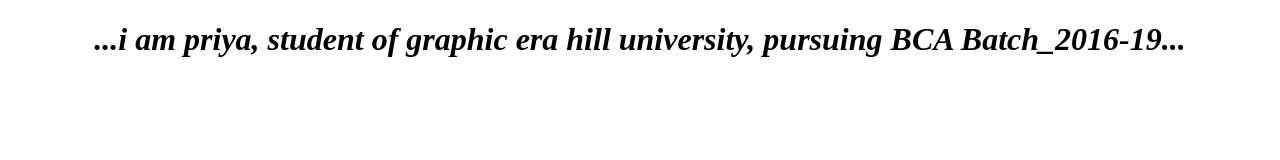
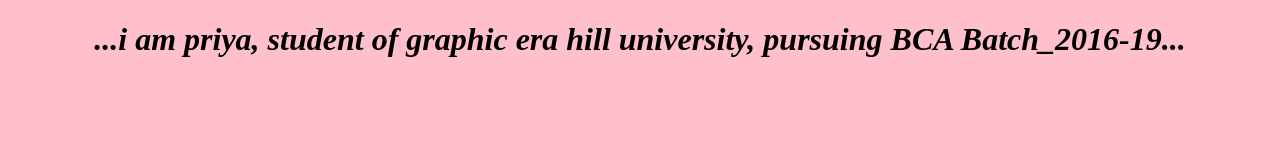
Before and after one commit to bishtpriya98/bishtpriya98.github.io, a plain HTML site: page index.html in a window 1280 px wide. Drawn offline with Linux system fonts and the light colour scheme.

Commit message:
Update index.html

```diff
--- a/index.html
+++ b/index.html
@@ -13,7 +13,7 @@
 </body>
 <style>
   body{
-    background-color:light pink;
+    background-color:pink;
     text-align:center;
     text-color:grey;
   }
```
